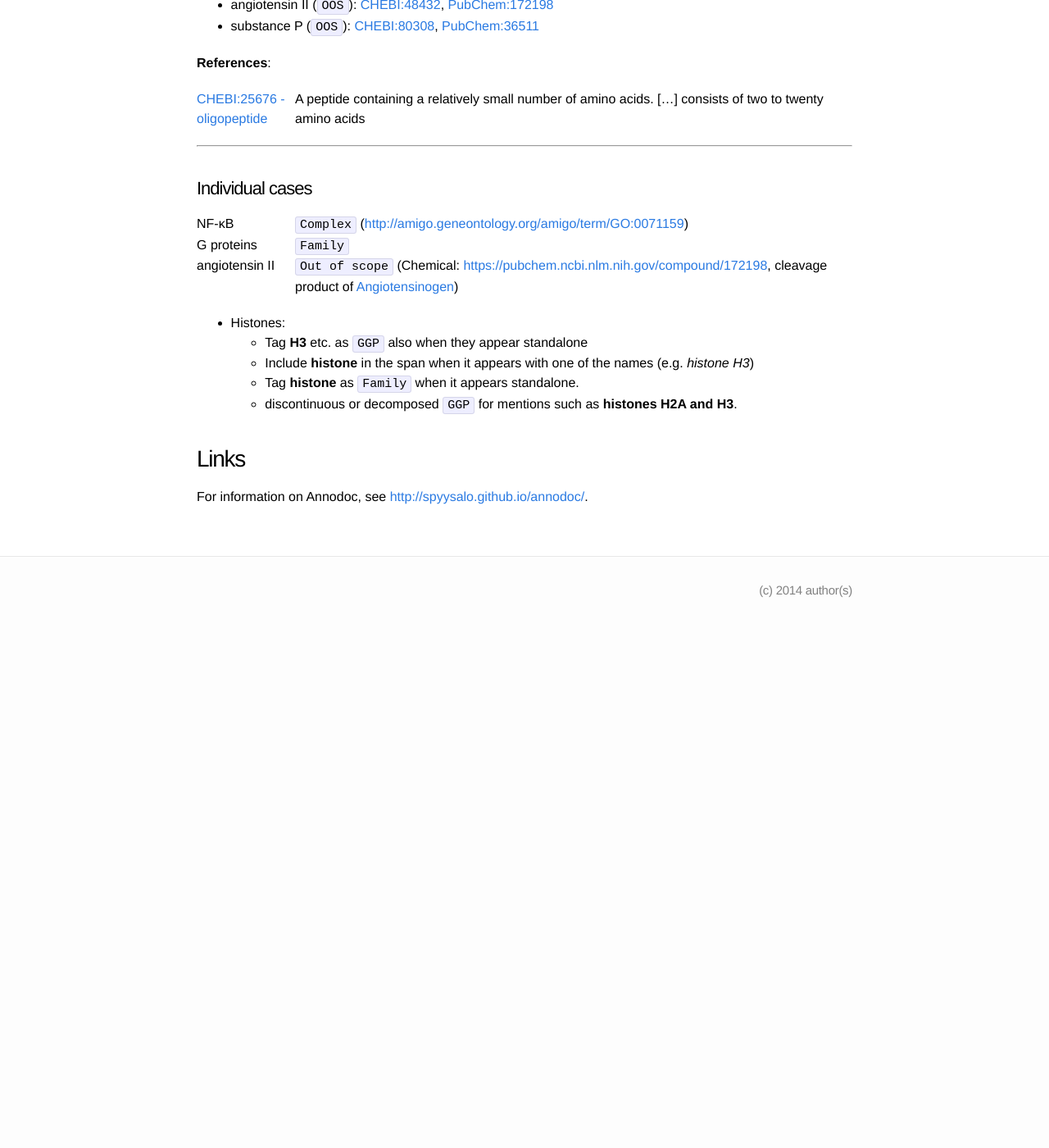
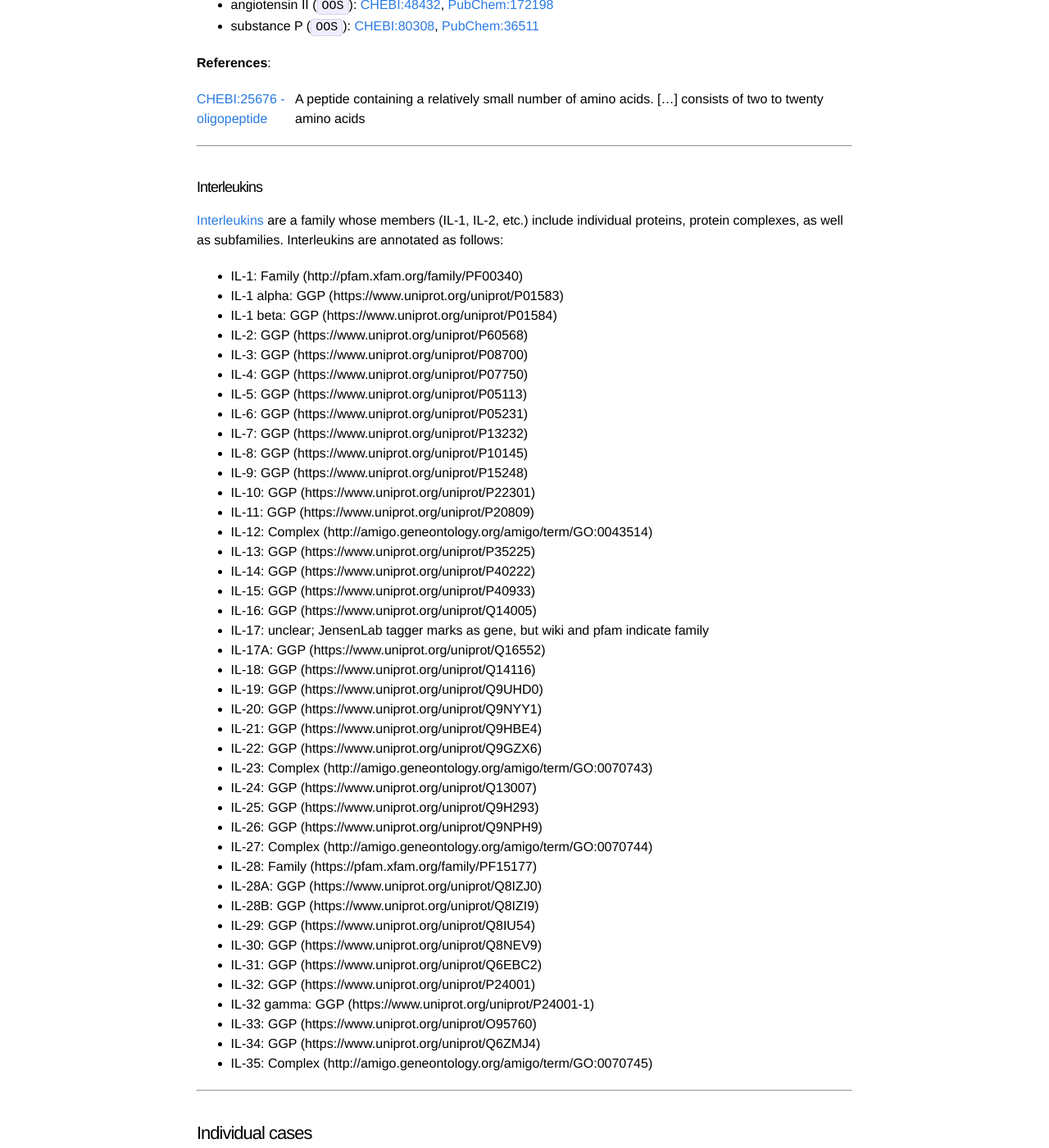
Before and after one commit to spyysalo/stringdb-ggp-corpus-docs, a Jekyll site: the page built from index.md, in a window 1280 px wide and 1400 px high, scrolled down 1245 px. Shown: the whole window at 82% size. Built offline with Jekyll 4.4.1, drawn with Linux system fonts in a browser that asks for light colours; before the commit the page ends 2007 px from its top, so only the background shows below that.

Commit message:
Update index.md

```diff
--- a/index.md
+++ b/index.md
@@ -48,6 +48,54 @@ This section documents the guidelines for specific ambiguities in annotation.
 
 ---
 
+#### Interleukins
+
+[Interleukins](https://en.wikipedia.org/wiki/Interleukin) are a family whose members (IL-1, IL-2, etc.) include individual proteins, protein complexes, as well as subfamilies. Interleukins are annotated as follows:
+
+* IL-1: Family (http://pfam.xfam.org/family/PF00340)
+* IL-1 alpha: GGP (https://www.uniprot.org/uniprot/P01583)
+* IL-1 beta: GGP (https://www.uniprot.org/uniprot/P01584)
+* IL-2: GGP (https://www.uniprot.org/uniprot/P60568)
+* IL-3: GGP (https://www.uniprot.org/uniprot/P08700)
+* IL-4: GGP (https://www.uniprot.org/uniprot/P07750)
+* IL-5: GGP (https://www.uniprot.org/uniprot/P05113)
+* IL-6: GGP (https://www.uniprot.org/uniprot/P05231)
+* IL-7: GGP (https://www.uniprot.org/uniprot/P13232)
+* IL-8: GGP (https://www.uniprot.org/uniprot/P10145)
+* IL-9: GGP (https://www.uniprot.org/uniprot/P15248)
+* IL-10: GGP (https://www.uniprot.org/uniprot/P22301)
+* IL-11: GGP (https://www.uniprot.org/uniprot/P20809)
+* IL-12: Complex (http://amigo.geneontology.org/amigo/term/GO:0043514)
+* IL-13: GGP (https://www.uniprot.org/uniprot/P35225)
+* IL-14: GGP (https://www.uniprot.org/uniprot/P40222)
+* IL-15: GGP (https://www.uniprot.org/uniprot/P40933)
+* IL-16: GGP (https://www.uniprot.org/uniprot/Q14005)
+* IL-17: unclear; JensenLab tagger marks as gene, but wiki and pfam indicate family
+* IL-17A: GGP (https://www.uniprot.org/uniprot/Q16552)
+* IL-18: GGP (https://www.uniprot.org/uniprot/Q14116)
+* IL-19: GGP (https://www.uniprot.org/uniprot/Q9UHD0)
+* IL-20: GGP (https://www.uniprot.org/uniprot/Q9NYY1)
+* IL-21: GGP (https://www.uniprot.org/uniprot/Q9HBE4)
+* IL-22: GGP (https://www.uniprot.org/uniprot/Q9GZX6)
+* IL-23: Complex (http://amigo.geneontology.org/amigo/term/GO:0070743)
+* IL-24: GGP (https://www.uniprot.org/uniprot/Q13007)
+* IL-25: GGP (https://www.uniprot.org/uniprot/Q9H293)
+* IL-26: GGP (https://www.uniprot.org/uniprot/Q9NPH9)
+* IL-27: Complex (http://amigo.geneontology.org/amigo/term/GO:0070744)
+* IL-28: Family (https://pfam.xfam.org/family/PF15177)
+* IL-28A: GGP (https://www.uniprot.org/uniprot/Q8IZJ0)
+* IL-28B: GGP (https://www.uniprot.org/uniprot/Q8IZI9)
+* IL-29: GGP (https://www.uniprot.org/uniprot/Q8IU54)
+* IL-30: GGP (https://www.uniprot.org/uniprot/Q8NEV9)
+* IL-31: GGP (https://www.uniprot.org/uniprot/Q6EBC2)
+* IL-32: GGP (https://www.uniprot.org/uniprot/P24001)
+* IL-32 gamma: GGP (https://www.uniprot.org/uniprot/P24001-1)
+* IL-33: GGP (https://www.uniprot.org/uniprot/O95760)
+* IL-34: GGP (https://www.uniprot.org/uniprot/Q6ZMJ4)
+* IL-35: Complex (http://amigo.geneontology.org/amigo/term/GO:0070745)
+
+---
+
 ### Individual cases
 
 NF-κB
```
